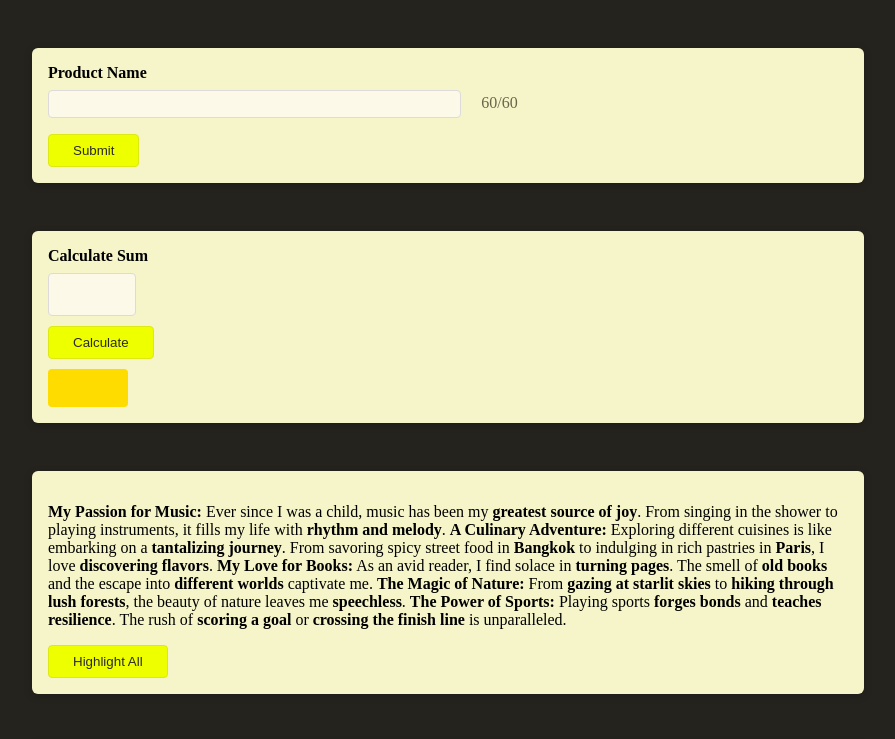
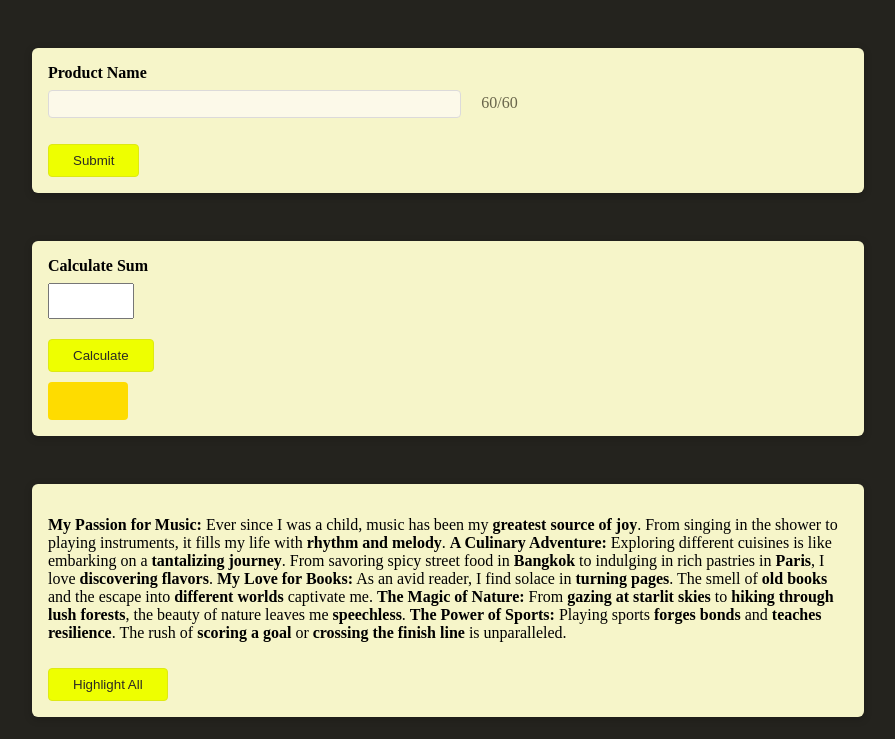
Before and after one commit to ab7022/charCount-js, a plain HTML site: page index.html in a window 1280 px wide. Shown: the top 739 px of the page, without its empty margins (192-1087 px from the left). Drawn offline with Linux system fonts and the light colour scheme.

```diff
--- a/style.css
+++ b/style.css
@@ -18,7 +18,7 @@
     font-weight: bold;
     margin-bottom: 0.5rem;
 }
-input{
+#product-name{
      padding: 0.35rem;
      border: 1px solid rgb(220, 218, 218);
      background-color: rgb(252, 249, 233);
@@ -28,7 +28,7 @@
      margin-right: 1rem;
      vertical-align: middle;
 }
-input:focus{
+#product-name:focus{
     background-color: rgb(253, 245, 196);
 }
 button{
@@ -38,6 +38,7 @@
     border-radius: 4px;
     padding: 0.5rem 1.5rem;
     cursor: pointer;
+    margin-top: 10px;
 }
 button:hover{
     background-color: rgb(209, 127, 23);
```
Also changed, not shown: script.js (line endings or trailing spaces).
